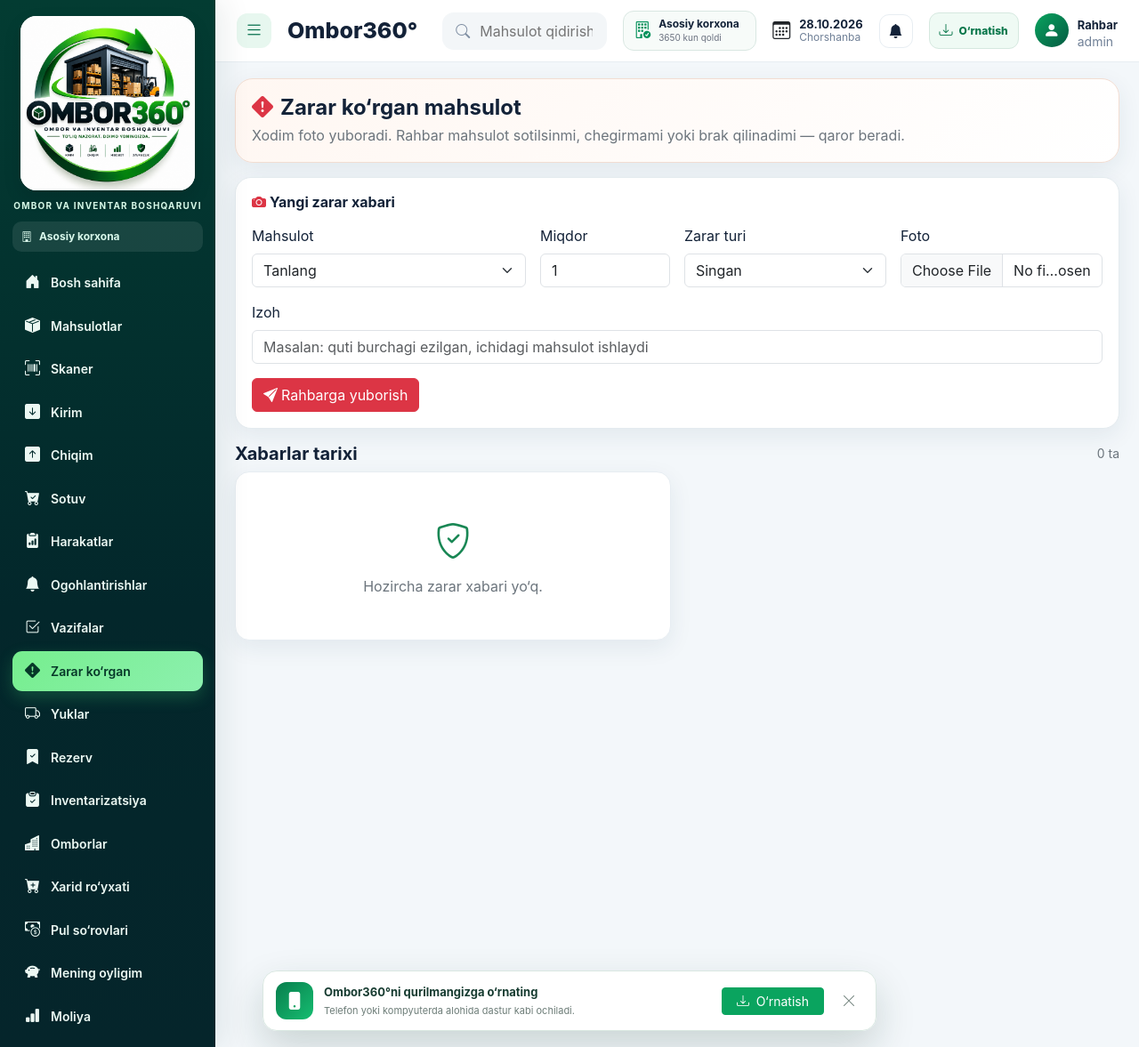
After one commit to pharmmebeluz1/Ombor360, a Flask app: page /damages in a window 1280 px wide. The commit adds this page. Shown: the whole page at 89% size. Run offline with Flask 3, Linux system fonts and the light colour scheme; a user stored in the database is signed in; data comes from the database, SQL or seed files in the repository; data that the repository does not hold is empty; some libraries are stand-ins or nearby versions.

Commit message:
Zarar ko‘rgan mahsulot, foto va rahbar tasdig‘i qo‘shildi

```diff
--- a/app.py
+++ b/app.py
@@ -2,6 +2,7 @@ import os
 import re
 import base64
 import traceback
+import uuid
 from io import BytesIO
 from datetime import date, datetime, timedelta, timezone
 from functools import wraps
@@ -11,6 +12,7 @@ from dotenv import load_dotenv
 from flask import Flask, abort, flash, redirect, render_template, request, session, url_for, has_request_context, send_from_directory
 from flask_login import LoginManager, current_user, login_required, login_user, logout_user
 from werkzeug.security import check_password_hash, generate_password_hash
+from werkzeug.utils import secure_filename
 from werkzeug.exceptions import HTTPException
 from barcode import Code128
 from barcode.writer import SVGWriter
@@ -36,6 +38,7 @@ from models import (
     Reservation,
     Shipment,
     InventoryCheck,
+    DamageReport,
     db,
 )
 
@@ -51,6 +54,10 @@ elif database_url.startswith("postgresql://") and "+psycopg" not in database_url
     database_url = database_url.replace("postgresql://", "postgresql+psycopg://", 1)
 app.config["SQLALCHEMY_DATABASE_URI"] = database_url
 app.config["SQLALCHEMY_TRACK_MODIFICATIONS"] = False
+app.config["MAX_CONTENT_LENGTH"] = 8 * 1024 * 1024
+DAMAGE_UPLOAD_DIR = os.path.join(app.root_path, "uploads", "damage")
+os.makedirs(DAMAGE_UPLOAD_DIR, exist_ok=True)
+ALLOWED_DAMAGE_EXTENSIONS = {"jpg", "jpeg", "png", "webp"}
 
 db.init_app(app)
 login_manager = LoginManager(app)
@@ -615,6 +622,7 @@ def inject_layout_context():
     company = None
     effective_role = ""
     pending = 0
+    pending_damage = 0
     subscription_days_left = None
     try:
         if current_user.is_authenticated:
@@ -624,8 +632,10 @@ def inject_layout_context():
                 subscription_days_left = (company.subscription_end - now.date()).days
             if company:
                 pending = CashRequest.query.filter_by(company_id=company.id, status="PENDING").count()
+                pending_damage = DamageReport.query.filter_by(company_id=company.id, status="PENDING").count()
     except Exception:
         pending = 0
+        pending_damage = 0
     return {
         "today_text": now.strftime("%d.%m.%Y"),
         "weekday_text": weekdays[now.weekday()],
@@ -634,6 +644,7 @@ def inject_layout_context():
         "active_company": company,
         "subscription_days_left": subscription_days_left,
         "nav_pending_cash": pending,
+        "nav_pending_damage": pending_damage,
         "support_mode": bool(current_user.is_authenticated and current_user.role == "superadmin" and session.get("support_mode") and company),
         "support_company_id": session.get("support_company_id"),
     }
@@ -1985,6 +1996,138 @@ def purchase_list():
     return render_template("purchase_list.html",rows=rows)
 
 
+# ---------------- ZARAR KO'RGAN MAHSULOT v18 ----------------
+
+def _damage_ext_ok(filename):
+    return "." in (filename or "") and filename.rsplit(".", 1)[1].lower() in ALLOWED_DAMAGE_EXTENSIONS
+
+
+@app.route("/damage-photo/<path:filename>")
+@company_required
+def damage_photo(filename):
+    cid = current_company_id()
+    if not filename.startswith(f"{cid}_"):
+        abort(403)
+    return send_from_directory(DAMAGE_UPLOAD_DIR, filename)
+
+
+@app.route("/damages", methods=["GET", "POST"])
+@company_required
+def damage_reports():
+    cid = current_company_id()
+    if request.method == "POST":
+        if current_user.role not in {"employee", "warehouse", "admin", "manager", "superadmin"}:
+            abort(403)
+        try:
+            product_id = int(request.form.get("product_id") or 0)
+        except (TypeError, ValueError):
+            product_id = 0
+        product = tenant_get_or_404(Product, product_id)
+        try:
+            amount = float(request.form.get("quantity") or 1)
+        except (TypeError, ValueError):
+            amount = 1
+        if amount <= 0 or amount > product.free_quantity:
+            flash("Zarar ko‘rgan miqdor noto‘g‘ri yoki erkin qoldiq yetarli emas", "danger")
+            return redirect(url_for("damage_reports"))
+
+        photo = request.files.get("photo")
+        photo_filename = None
+        if photo and photo.filename:
+            if not _damage_ext_ok(photo.filename):
+                flash("Rasm formati JPG, PNG yoki WEBP bo‘lishi kerak", "danger")
+                return redirect(url_for("damage_reports"))
+            ext = secure_filename(photo.filename).rsplit(".", 1)[1].lower()
+            photo_filename = f"{cid}_{uuid.uuid4().hex}.{ext}"
+            photo.save(os.path.join(DAMAGE_UPLOAD_DIR, photo_filename))
+
+        row = DamageReport(
+            company_id=cid,
+            product_id=product.id,
+            quantity=amount,
+            damage_type=(request.form.get("damage_type") or "BOSHQA").upper(),
+            note=(request.form.get("note") or "").strip() or None,
+            photo_filename=photo_filename,
+            reported_by_id=current_user.id,
+        )
+        product.reserved_quantity = float(product.reserved_quantity or 0) + amount
+        db.session.add(row)
+        audit("CREATE", "DAMAGE_REPORT", details=f"{product.name}: {amount} {product.unit} — {row.damage_type}")
+        db.session.commit()
+        flash("Zarar ko‘rgan mahsulot rahbar ko‘rib chiqishi uchun yuborildi", "success")
+        return redirect(url_for("damage_reports"))
+
+    rows = DamageReport.query.filter_by(company_id=cid).order_by(DamageReport.created_at.desc()).all()
+    products = Product.query.filter_by(company_id=cid).order_by(Product.name).all()
+    return render_template("damages.html", rows=rows, products=products)
+
+
+@app.post("/damages/<int:report_id>/decision")
+@role_required("admin", "manager")
+def damage_decision(report_id):
+    row = tenant_get_or_404(DamageReport, report_id)
+    if row.status != "PENDING":
+        flash("Bu xabar bo‘yicha qaror allaqachon berilgan", "warning")
+        return redirect(url_for("damage_reports"))
+
+    decision = (request.form.get("decision") or "").upper()
+    if decision not in {"SELL", "DISCOUNT", "NO_SALE", "SCRAP"}:
+        flash("Qaror noto‘g‘ri", "danger")
+        return redirect(url_for("damage_reports"))
+
+    p = row.product
+    amount = float(row.quantity or 0)
+    try:
+        discount = max(0.0, min(float(request.form.get("discount_percent") or 0), 100.0))
+    except (TypeError, ValueError):
+        discount = 0.0
+    discounted_price = 0.0
+
+    if decision == "SELL":
+        p.reserved_quantity = max(float(p.reserved_quantity or 0) - amount, 0)
+        row.status = "APPROVED"
+    elif decision == "DISCOUNT":
+        p.reserved_quantity = max(float(p.reserved_quantity or 0) - amount, 0)
+        if discount <= 0:
+            discount = 10.0
+        discounted_price = float(p.sale_price or 0) * (1 - discount / 100.0)
+        row.status = "DISCOUNT"
+    elif decision == "NO_SALE":
+        row.status = "QUARANTINE"
+    elif decision == "SCRAP":
+        p.reserved_quantity = max(float(p.reserved_quantity or 0) - amount, 0)
+        p.quantity = max(float(p.quantity or 0) - amount, 0)
+        row.status = "SCRAPPED"
+
+    row.decision = decision
+    row.discount_percent = discount
+    row.discounted_price = discounted_price
+    row.decided_by_id = current_user.id
+    row.decided_at = datetime.utcnow()
+    audit("DECISION", "DAMAGE_REPORT", row.id, f"Qaror={decision}; chegirma={discount}%")
+    db.session.commit()
+    flash("Rahbar qarori saqlandi", "success")
+    return redirect(url_for("damage_reports"))
+
+
+@app.post("/damages/<int:report_id>/release")
+@role_required("admin", "manager")
+def damage_release(report_id):
+    row = tenant_get_or_404(DamageReport, report_id)
+    if row.status != "QUARANTINE":
+        flash("Faqat sotuvdan chiqarilgan mahsulotni qayta ochish mumkin", "warning")
+        return redirect(url_for("damage_reports"))
+    row.product.reserved_quantity = max(float(row.product.reserved_quantity or 0) - float(row.quantity or 0), 0)
+    row.status = "APPROVED"
+    row.decision = "SELL"
+    row.decided_by_id = current_user.id
+    row.decided_at = datetime.utcnow()
+    audit("UPDATE", "DAMAGE_REPORT", row.id, "Karantindan chiqarildi")
+    db.session.commit()
+    flash("Mahsulot qayta sotuvga chiqarildi", "success")
+    return redirect(url_for("damage_reports"))
+
+
 @app.route("/settings")
 @role_required("admin", "manager")
 def settings_view():
--- a/templates/base.html
+++ b/templates/base.html
@@ -49,6 +49,7 @@
         <a class="side-link {% if request.endpoint=='movements' %}active{% endif %}" href="{{ url_for('movements') }}"><i class="bi bi-clipboard2-data-fill"></i><span>Harakatlar</span></a>
         <a class="side-link {% if request.endpoint=='alerts' %}active{% endif %}" href="{{ url_for('alerts') }}"><i class="bi bi-bell-fill"></i><span>Ogohlantirishlar</span></a>
         <a class="side-link {% if request.endpoint=='tasks' %}active{% endif %}" href="{{ url_for('tasks') }}"><i class="bi bi-check2-square"></i><span>Vazifalar</span></a>
+        <a class="side-link {% if request.endpoint in ['damage_reports','damage_decision','damage_release'] %}active{% endif %}" href="{{ url_for('damage_reports') }}"><i class="bi bi-exclamation-diamond-fill"></i><span>Zarar ko‘rgan</span>{% if nav_pending_damage %}<span class="nav-badge">{{ nav_pending_damage }}</span>{% endif %}</a>
         {% if effective_role in ['admin','manager','warehouse'] %}
         <a class="side-link {% if request.endpoint=='shipments' %}active{% endif %}" href="{{ url_for('shipments') }}"><i class="bi bi-truck"></i><span>Yuklar</span></a>
         <a class="side-link {% if request.endpoint=='reservations' %}active{% endif %}" href="{{ url_for('reservations') }}"><i class="bi bi-bookmark-check-fill"></i><span>Rezerv</span></a>
--- /dev/null
+++ b/templates/damages.html
@@ -0,0 +1,64 @@
+{% extends "base.html" %}
+{% block title %}Zarar ko‘rgan mahsulotlar — Ombor360°{% endblock %}
+{% block extra_head %}
+<style>
+.damage-hero{background:linear-gradient(135deg,#fff7f2,#fff);border:1px solid #f2ddd2;border-radius:20px;padding:18px;box-shadow:var(--shadow)}
+.damage-form{background:#fff;border:1px solid #e4ebef;border-radius:18px;padding:18px;box-shadow:var(--shadow)}
+.damage-grid{display:grid;grid-template-columns:repeat(2,minmax(0,1fr));gap:14px}.damage-card{background:#fff;border:1px solid #e4ebef;border-radius:18px;overflow:hidden;box-shadow:var(--shadow)}
+.damage-photo{aspect-ratio:16/9;background:#f4f7f8;display:grid;place-items:center;overflow:hidden}.damage-photo img{width:100%;height:100%;object-fit:cover}.damage-body{padding:15px}.damage-title{font-weight:900;font-size:17px}.damage-meta{font-size:12px;color:#718096}.damage-badge{display:inline-flex;align-items:center;border-radius:999px;padding:5px 9px;font-size:11px;font-weight:900}.d-pending{background:#fff0d8;color:#a55b00}.d-ok{background:#dcf8e7;color:#087844}.d-discount{background:#e9e2ff;color:#5a37be}.d-stop{background:#ffe5e5;color:#b72731}.d-scrap{background:#edf0f2;color:#4c5964}
+.damage-decisions{display:grid;grid-template-columns:repeat(2,1fr);gap:7px;margin-top:12px}.damage-decisions button{font-size:12px;font-weight:800}.damage-note{background:#f7fafb;border-radius:12px;padding:10px;font-size:12px;margin-top:10px}
+@media(max-width:760px){.damage-grid{grid-template-columns:1fr}.damage-form{padding:14px}.damage-hero{padding:15px}}
+</style>
+{% endblock %}
+{% block content %}
+<div class="damage-hero mb-3 d-flex justify-content-between align-items-start gap-3 flex-wrap">
+  <div><h1 class="h4 fw-bold mb-1"><i class="bi bi-exclamation-diamond-fill text-danger me-2"></i>Zarar ko‘rgan mahsulot</h1><p class="text-secondary mb-0">Xodim foto yuboradi. Rahbar mahsulot sotilsinmi, chegirmami yoki brak qilinadimi — qaror beradi.</p></div>
+  {% if nav_pending_damage %}<span class="badge bg-danger rounded-pill px-3 py-2">{{ nav_pending_damage }} ta qaror kutmoqda</span>{% endif %}
+</div>
+
+{% if effective_role in ['employee','warehouse','admin','manager'] %}
+<div class="damage-form mb-3">
+  <h2 class="h6 fw-bold mb-3"><i class="bi bi-camera-fill me-1 text-danger"></i>Yangi zarar xabari</h2>
+  <form method="post" enctype="multipart/form-data" class="row g-3">
+    <div class="col-md-4"><label class="form-label">Mahsulot</label><select class="form-select" name="product_id" required><option value="">Tanlang</option>{% for p in products %}<option value="{{p.id}}">{{p.name}} — {{p.free_quantity|qty}} {{p.unit}}</option>{% endfor %}</select></div>
+    <div class="col-md-2"><label class="form-label">Miqdor</label><input type="number" step="0.01" min="0.01" class="form-control" name="quantity" value="1" required></div>
+    <div class="col-md-3"><label class="form-label">Zarar turi</label><select class="form-select" name="damage_type"><option value="SINGAN">Singan</option><option value="QIYSHAYGAN">Qiyshaygan</option><option value="NAMLANGAN">Namlangan</option><option value="QADOQ_BUZILGAN">Qadoq buzilgan</option><option value="TUSHIB_KETGAN">Tushib ketgan</option><option value="BOSHQA">Boshqa</option></select></div>
+    <div class="col-md-3"><label class="form-label">Foto</label><input type="file" class="form-control" name="photo" accept="image/jpeg,image/png,image/webp" capture="environment"></div>
+    <div class="col-12"><label class="form-label">Izoh</label><input class="form-control" name="note" placeholder="Masalan: quti burchagi ezilgan, ichidagi mahsulot ishlaydi"></div>
+    <div class="col-12"><button class="btn btn-danger"><i class="bi bi-send-fill me-1"></i>Rahbarga yuborish</button></div>
+  </form>
+</div>
+{% endif %}
+
+<div class="d-flex justify-content-between align-items-center mb-2"><h2 class="h5 fw-bold mb-0">Xabarlar tarixi</h2><span class="text-secondary small">{{ rows|length }} ta</span></div>
+<div class="damage-grid">
+{% for r in rows %}
+  <div class="damage-card">
+    <div class="damage-photo">{% if r.photo_filename %}<img src="{{ url_for('damage_photo', filename=r.photo_filename) }}" alt="Zarar rasmi">{% else %}<div class="text-secondary text-center"><i class="bi bi-image fs-1"></i><div>Foto biriktirilmagan</div></div>{% endif %}</div>
+    <div class="damage-body">
+      <div class="d-flex justify-content-between gap-2 align-items-start"><div><div class="damage-title">{{ r.product.name }}</div><div class="damage-meta">{{ r.quantity|qty }} {{ r.product.unit }} • {{ r.damage_type.replace('_',' ') }} • {{ r.created_at|localdt }}</div></div>
+        {% if r.status=='PENDING' %}<span class="damage-badge d-pending">Qaror kutmoqda</span>{% elif r.status=='APPROVED' %}<span class="damage-badge d-ok">Sotuvga ruxsat</span>{% elif r.status=='DISCOUNT' %}<span class="damage-badge d-discount">Chegirmali</span>{% elif r.status=='QUARANTINE' %}<span class="damage-badge d-stop">Sotilmasin</span>{% else %}<span class="damage-badge d-scrap">Brak</span>{% endif %}
+      </div>
+      <div class="damage-meta mt-2">Xabar berdi: <b>{{ r.reported_by.full_name }}</b>{% if r.decided_by %} • Qaror: <b>{{ r.decided_by.full_name }}</b>{% endif %}</div>
+      {% if r.note %}<div class="damage-note">{{ r.note }}</div>{% endif %}
+      {% if r.status=='DISCOUNT' %}<div class="damage-note"><b>{{ r.discount_percent|qty }}% chegirma</b> • Tavsiya narx: <b>{{ r.discounted_price|money }} so‘m</b></div>{% endif %}
+      {% if effective_role in ['admin','manager'] and r.status=='PENDING' %}
+      <form method="post" action="{{ url_for('damage_decision', report_id=r.id) }}" class="mt-3">
+        <div class="input-group input-group-sm mb-2"><span class="input-group-text">Chegirma %</span><input name="discount_percent" type="number" min="0" max="100" step="1" value="10" class="form-control"></div>
+        <div class="damage-decisions">
+          <button name="decision" value="SELL" class="btn btn-success"><i class="bi bi-check-circle me-1"></i>Sotilsin</button>
+          <button name="decision" value="DISCOUNT" class="btn btn-primary"><i class="bi bi-percent me-1"></i>Chegirma</button>
+          <button name="decision" value="NO_SALE" class="btn btn-warning"><i class="bi bi-pause-circle me-1"></i>Sotilmasin</button>
+          <button name="decision" value="SCRAP" class="btn btn-dark" onclick="return confirm('Brak qilinsa mahsulot qoldiqdan kamayadi. Davom etasizmi?')"><i class="bi bi-trash3 me-1"></i>Brak</button>
+        </div>
+      </form>
+      {% elif effective_role in ['admin','manager'] and r.status=='QUARANTINE' %}
+      <form method="post" action="{{ url_for('damage_release', report_id=r.id) }}" class="mt-3"><button class="btn btn-outline-success btn-sm"><i class="bi bi-arrow-counterclockwise me-1"></i>Qayta sotuvga chiqarish</button></form>
+      {% endif %}
+    </div>
+  </div>
+{% else %}
+<div class="modern-card text-center text-secondary py-5"><i class="bi bi-shield-check fs-1 text-success"></i><div class="mt-2">Hozircha zarar xabari yo‘q.</div></div>
+{% endfor %}
+</div>
+{% endblock %}
--- a/templates/worker_dashboard.html
+++ b/templates/worker_dashboard.html
@@ -75,6 +75,7 @@
 
 <div class="worker-quick mb-3">
   <a class="worker-q green" href="{{ url_for('tasks') }}"><i class="bi bi-check2-square"></i><span>Mening vazifalarim</span></a>
+  <a class="worker-q orange" href="{{ url_for('damage_reports') }}"><i class="bi bi-camera-fill"></i><span>Zarar haqida xabar</span></a>
   <a class="worker-q green" href="#" onclick="document.getElementById('workerCode').focus();return false;"><i class="bi bi-upc-scan"></i><span>Skanerga qaytish</span></a>
   <a class="worker-q blue" href="{{ url_for('cash_requests') }}"><i class="bi bi-cash-coin"></i><span>Pul so‘rovi</span></a>
   <a class="worker-q orange" href="{{ url_for('my_salary') }}"><i class="bi bi-piggy-bank-fill"></i><span>Mening oyligim</span></a>
```
Also changed, not shown: V18_ZARAR_MODULI.txt (added, +12 -0 lines), models.py (+22 -0 lines).
